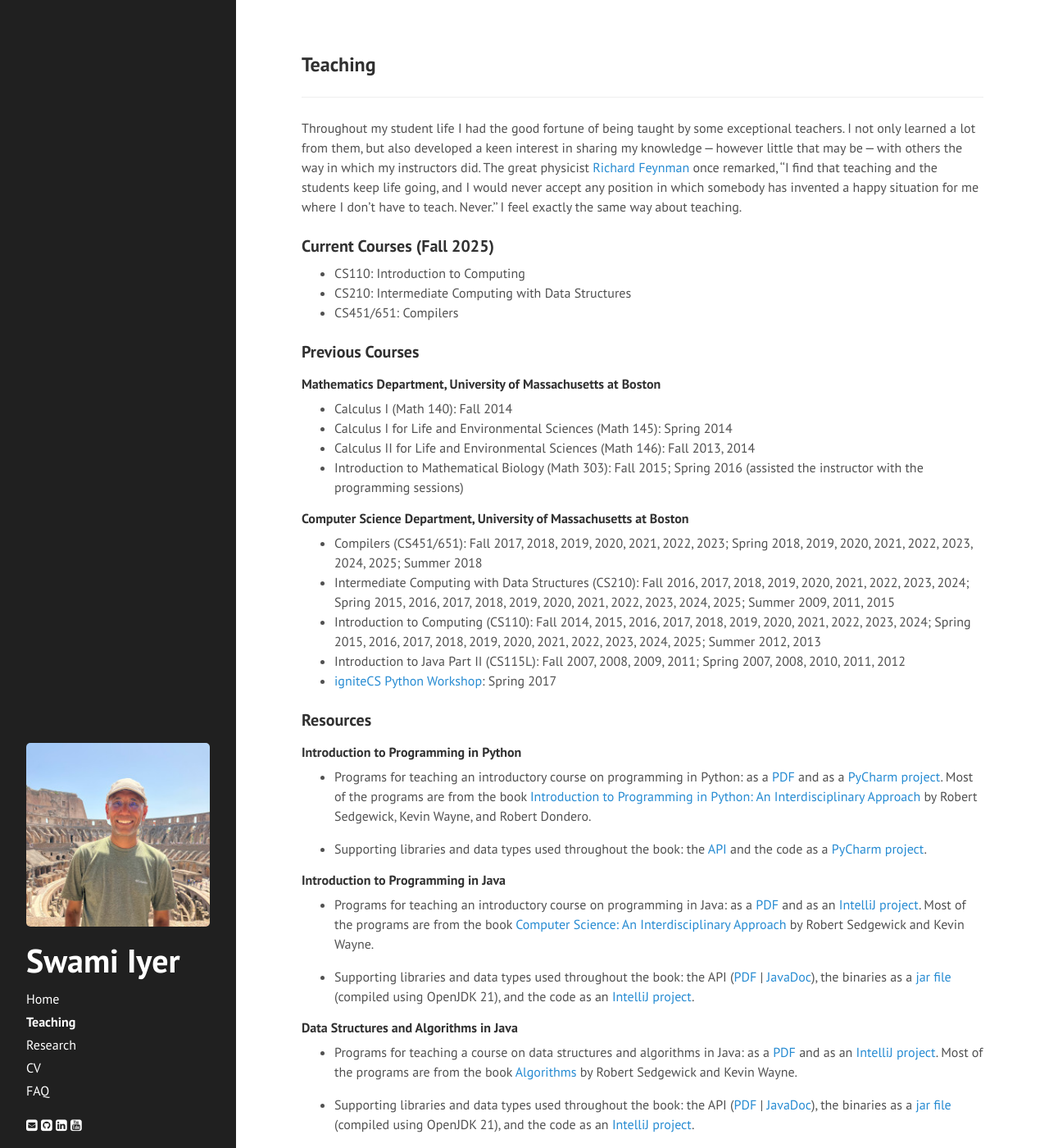
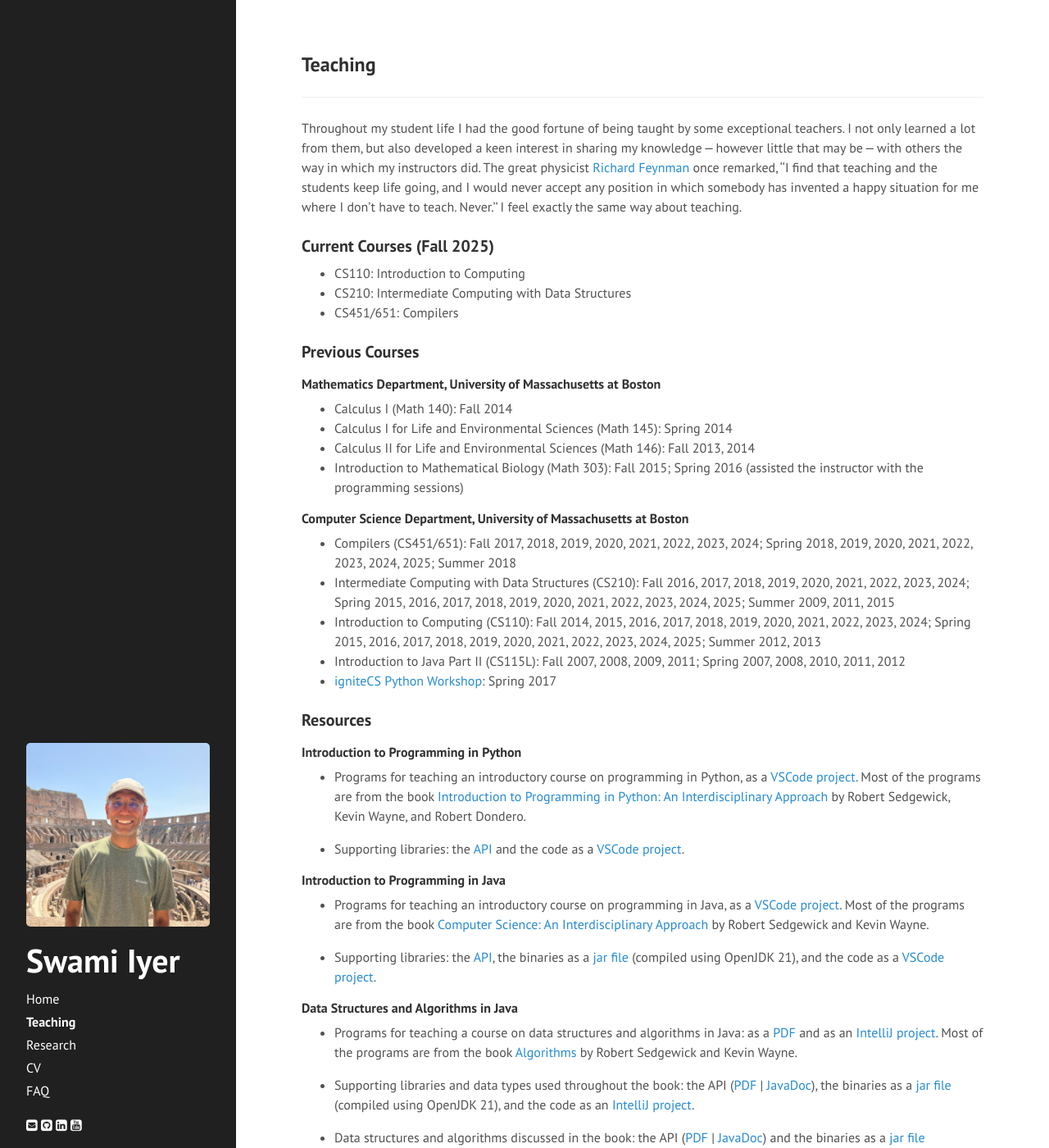
Before and after one commit to swamiiyer/swamiiyer.github.io, a Jekyll site: the page built from _pages/teaching.md, in a window 1280 px wide and 1400 px high. Shown: the whole window at 82% size. Built offline with Jekyll 4.4.1, drawn with Linux system fonts in a browser that asks for light colours; nearby versions of some CDN libraries.

Commit message:
Minor changes

```diff
--- a/_pages/teaching.md
+++ b/_pages/teaching.md
@@ -24,7 +24,7 @@ Throughout my student life I had the good fortune of being taught by some except
 
 #### Computer Science Department, University of Massachusetts at Boston
 
-- Compilers (CS451/651): Fall 2017, 2018, 2019, 2020, 2021, 2022, 2023; Spring 2018, 2019, 2020, 2021, 2022, 2023, 2024, 2025; Summer 2018
+- Compilers (CS451/651): Fall 2017, 2018, 2019, 2020, 2021, 2022, 2023, 2024; Spring 2018, 2019, 2020, 2021, 2022, 2023, 2024, 2025; Summer 2018
 - Intermediate Computing with Data Structures (CS210): Fall 2016, 2017, 2018, 2019, 2020, 2021, 2022, 2023, 2024; Spring 2015, 2016, 2017, 2018, 2019, 2020, 2021, 2022, 2023, 2024, 2025; Summer 2009, 2011, 2015
 - Introduction to Computing (CS110): Fall 2014, 2015, 2016, 2017, 2018, 2019, 2020, 2021, 2022, 2023, 2024; Spring 2015, 2016, 2017, 2018, 2019, 2020, 2021, 2022, 2023, 2024, 2025; Summer 2012, 2013
 - Introduction to Java Part II (CS115L): Fall 2007, 2008, 2009, 2011; Spring 2007, 2008, 2010, 2011, 2012
@@ -34,15 +34,15 @@ Throughout my student life I had the good fortune of being taught by some except
 
 #### Introduction to Programming in Python
 
-- Programs for teaching an introductory course on programming in Python: as a [PDF](https://www.cs.umb.edu/~siyer/teaching/ipp.pdf) and as a [PyCharm project](https://www.cs.umb.edu/~siyer/teaching/ipp.zip). Most of the programs are from the book [Introduction to Programming in Python: An Interdisciplinary Approach](https://www.amazon.com/Introduction-Programming-Python-Interdisciplinary-Approach/dp/0134076435/) by Robert Sedgewick, Kevin Wayne, and Robert Dondero.
+- Programs for teaching an introductory course on programming in Python, as a [VSCode project](https://www.cs.umb.edu/~siyer/teaching/ipp.zip). Most of the programs are from the book [Introduction to Programming in Python: An Interdisciplinary Approach](https://www.amazon.com/Introduction-Programming-Python-Interdisciplinary-Approach/dp/0134076435/) by Robert Sedgewick, Kevin Wayne, and Robert Dondero.
 
-- Supporting libraries and data types used throughout the book: the [API](https://www.cs.umb.edu/~siyer/teaching/stdlib-python.pdf) and the code as a [PyCharm project](https://www.cs.umb.edu/~siyer/teaching/stdlib-python.zip).
+- Supporting libraries: the [API](https://www.cs.umb.edu/~siyer/teaching/stdlib-python.pdf) and the code as a [VSCode project](https://www.cs.umb.edu/~siyer/teaching/stdlib-python.zip).
 
 #### Introduction to Programming in Java
 
-- Programs for teaching an introductory course on programming in Java: as a [PDF](https://www.cs.umb.edu/~siyer/teaching/ipj.pdf) and as an [IntelliJ project](https://www.cs.umb.edu/~siyer/teaching/ipj.zip). Most of the programs are from the book [Computer Science: An Interdisciplinary Approach](https://www.amazon.com/Computer-Science-Interdisciplinary-Robert-Sedgewick/dp/0134076427/) by Robert Sedgewick and Kevin Wayne.
+- Programs for teaching an introductory course on programming in Java, as a [VSCode project](https://www.cs.umb.edu/~siyer/teaching/ipj.zip). Most of the programs are from the book [Computer Science: An Interdisciplinary Approach](https://www.amazon.com/Computer-Science-Interdisciplinary-Robert-Sedgewick/dp/0134076427/) by Robert Sedgewick and Kevin Wayne.
 
-- Supporting libraries and data types used throughout the book: the API ([PDF](https://www.cs.umb.edu/~siyer/teaching/stdlib-java.pdf) \| [JavaDoc](https://www.cs.umb.edu/~siyer/teaching/stdlib-javadoc)), the binaries as a [jar file](https://www.cs.umb.edu/~siyer/teaching/stdlib.jar) (compiled using OpenJDK 21), and the code as an [IntelliJ project](https://www.cs.umb.edu/~siyer/teaching/stdlib.zip).
+- Supporting libraries: the [API](https://www.cs.umb.edu/~siyer/teaching/stdlib-java.pdf), the binaries as a [jar file](https://www.cs.umb.edu/~siyer/teaching/stdlib.jar) (compiled using OpenJDK 21), and the code as a [VSCode project](https://www.cs.umb.edu/~siyer/teaching/stdlib.zip).
 
 #### Data Structures and Algorithms in Java
 
```
